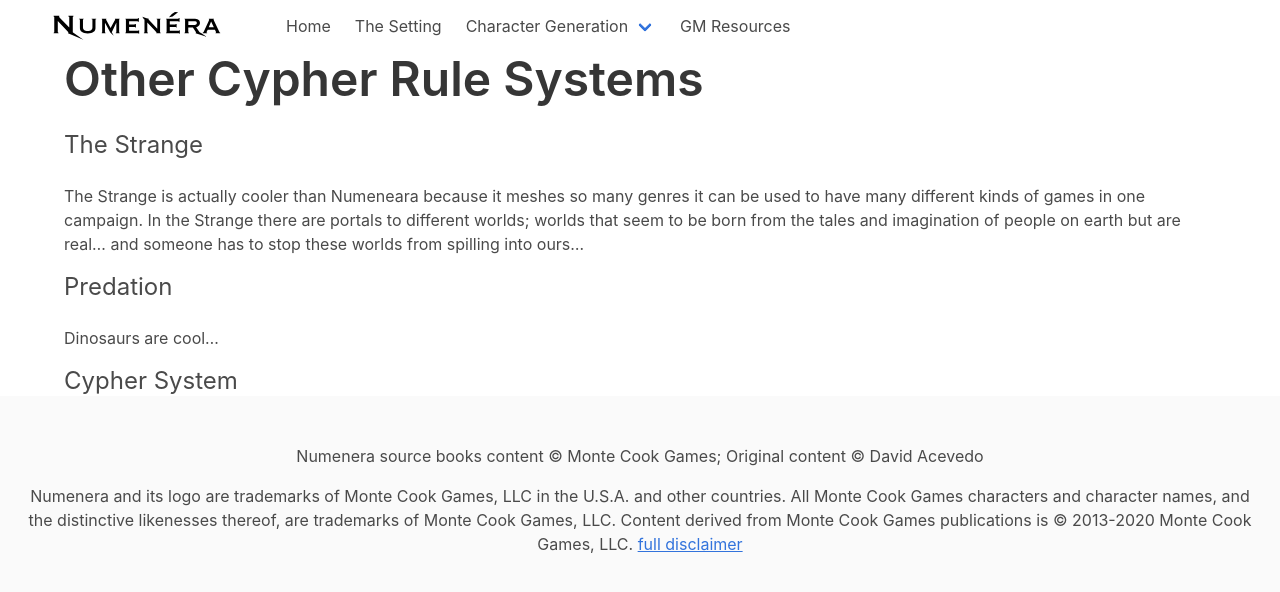
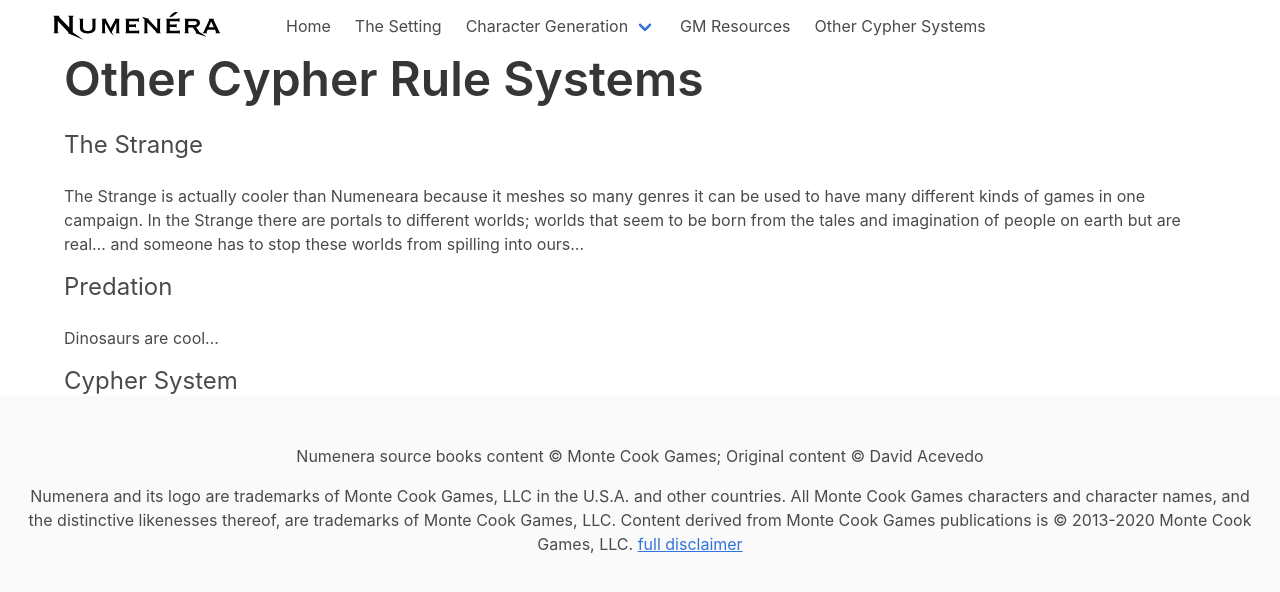
Before and after one commit to rebelwarrior/numenera, a Jekyll site: the page built from cypher_system.md, in a window 1280 px wide. Shown: the top 592 px of the page. Built offline with Jekyll 4.4.1, drawn with Linux system fonts in a browser that asks for light colours; nearby versions of some CDN libraries.

Commit message:
added other cypher systems

```diff
--- a/_includes/header.html
+++ b/_includes/header.html
@@ -52,6 +52,9 @@
       <a class="navbar-item" href="{{ site.url}}/gm_resources">
         GM Resources
       </a>
+      <a class="navbar-item" href="{{ site.url}}/cypher_system">
+        Other Cypher Systems
+      </a>
     </div>
   </div>
 </nav>
```
Also changed, not shown: cypher_system.md (renamed from cypher.md).
